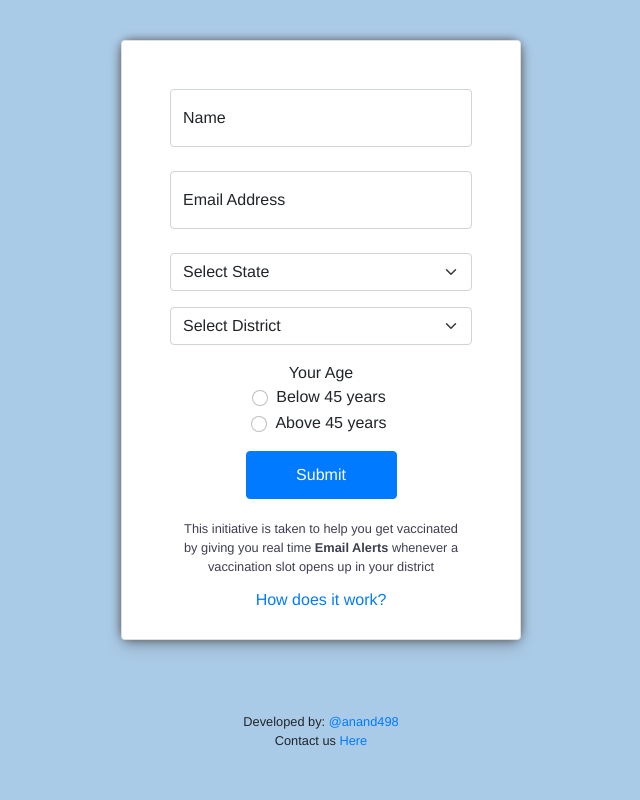
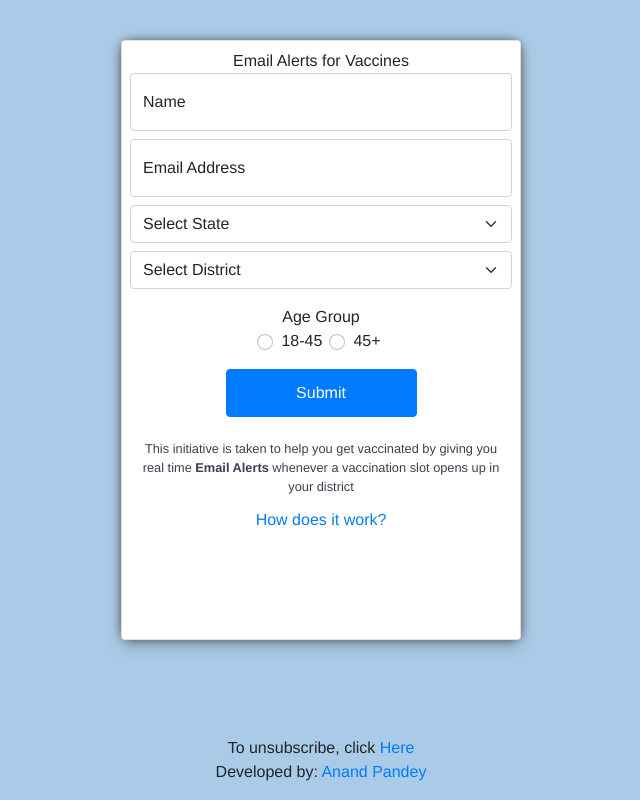
Before and after one commit to anand498/cowin-vax-alerts, a FastAPI app: page / in a window 1280 px wide. Shown: the whole page, without its empty margins (319-959 px from the left). Run offline with FastAPI, Linux system fonts and the light colour scheme; some libraries are stand-ins or nearby versions.

Commit message:
modifying htmls for delete modal

```diff
--- a/app/templates/home.html
+++ b/app/templates/home.html
@@ -2,22 +2,23 @@
 
 {% block content %}
 
-
     <center class="form-container" >
-      	<form class="container-fluid card p-5 pb-4 mt-4 mb-5 shadow my-auto bg" onsubmit=" return subscribeUser()" >
-
-			<div class="form-floating mb-4 form-group">
+      	<form class="container-fluid card p-2 pb-5 mt-4 mb-5 shadow my-auto bg" onsubmit=" return subscribeUser()" >
+			<div>
+			<div class="title-text3">Email Alerts for Vaccines</div>
+			</div>
+			<div class="form-floating mb-2 form-group">
 					<input type="text" class="form-control" id="customer-name"  placeholder=" Name" required>
 					<label for="customer-name">Name</label>
 			</div>
 
-			<div class="form-floating mb-4 form-group">
+			<div class="form-floating mb-2 form-group">
 					<input type="email" class="form-control" id="customer-emailid" placeholder=" Email Address" required>
 					<label for="customer-emailid">Email Address</label>
-						<!--<div id="emailHelp" class="form-text">We'll never share your email with anyone else.</div>-->
 			</div>
 
-			<select class="form-select form-select-md mb-3" id="stateSelect" aria-label=".form-select-lg example" onchange="makeSubmenu(this.value)" required>
+			<select class="form-select form-select-md mb-2" id="stateSelect" aria-label=".form-select-lg example" onchange="makeSubmenu(this.value)" required>
+			<label for="stateSelect">Email Address</label>
 						<option value="" disabled selected>Select State</option>
 						<option>Andhra Pradesh</option>
 						<option>Arunachal Pradesh</option>
@@ -56,22 +57,20 @@
 						<option>Uttarakhand</option>
 						<option>West Bengal</option>
 			</select>
-			<select class="form-select form-select-md mb-3"   id="districtSelect" aria-label=".form-select-lg example" required>
+			<select class="form-select form-select-md mb-3" id="districtSelect" aria-label=".form-select-lg example" required>
 					<option selected>Select District</option>
 					<option></option>
 			</select>
 
-			<label class="form-check-label">Your Age</label>
+			<label class="form-check-label">Age Group</label>
+
 
 			<div class="form-check">
 					<input class="form-check-input" type="radio" name="inlineRadioOptions" id="below45"  value="option1" required>
-					<label class="form-check-label" for="below45">Below 45 years</label>
+					<label class="form-check-label" for="below45">18-45</label>&nbsp;&nbsp;&nbsp;&nbsp;&nbsp;&nbsp;
+					<input class="form-check-input" type="radio" name="inlineRadioOptions" id="above45" value="option2" required>
+					<label class="form-check-label" for="above45">45+</label>
 			</div>
-			<div class="form-check">
-					<input class="form-check-input" type="radio" name="inlineRadioOptions" id="above45" value="option2" required>
-					<label class="form-check-label" for="above45">Above 45 years</label>
-			</div>
-
 			<div class="landing-wrap">
 				<button type="submit" class="landing-submit btn btn-primary" id="btnSubmit">Submit</button>
 			</div>
@@ -80,17 +79,43 @@
 				vaccinated by giving you real time <strong>Email Alerts</strong> whenever a vaccination slot
 				opens up in your district
 			</div>
-			<a href="{{ url_for('static', path='/html/howdoesitwork.html') }}" target="_blank">How does it work?</a>
+			<a href="{{ url_for('static', path='/html/howdoesitwork.html') }}" target="_self">How does it work?</a>
+    	</form>
 
-    	</form>
-		<br>
-		<br><br>
+		<br><br><br><br>
+		<div class="footer-text">
+			To unsubscribe, click <a href="#" data-toggle="modal" data-target="#exampleModal">Here</a><br>
 		<div>
-
-				<small>Developed by: <a href="https://github.com/anand498" target="_blank">@anand498</a></small><br>
-				<small>Contact us  <a href="mailto:myvaccinetracker@gmail.com" target="_blank">Here</a></small>
+			<div  class="footer-text">
+				Developed by: <a href="https://linkedin.com/anand498" target="_blank">Anand Pandey</a><br>
 			</div>
 
     </center>
 
+
+<div class="modal fade" id="exampleModal" tabindex="-1" role="dialog" aria-labelledby="exampleModalLabel" aria-hidden="true">
+  <div class="modal-dialog" role="document">
+    <div class="modal-content">
+      <div class="modal-header">
+        <h5 class="modal-title" id="exampleModalLabel">Unsubscribe Mail Request</h5>
+        <button type="button" class="close" data-dismiss="modal" aria-label="Close">
+          <span aria-hidden="true">&times;</span>
+        </button>
+      </div>
+      <div class="modal-body">
+        <form onsubmit=" return unsubscribeUser()" >
+         	<div class="form-floating mb-2 form-group">
+				<input type="email" class="form-control" id="unsubscribe-customer-emailid" placeholder="Email Address" required>
+				<label for="unsubscribe-customer-emailid">Email Address</label>
+			</div>
+        	<button type="button" class="btn btn-secondary" data-dismiss="modal">Close</button>
+        	<button type="submit" class="btn btn-primary">Unsubscribe</button>
+        </form>
+      </div>
+
+    </div>
+  </div>
+</div>
+
+
 {% endblock %}
--- a/app/templates/layout.html
+++ b/app/templates/layout.html
@@ -1,18 +1,20 @@
 <html>
     <head>
-        <title>Vaccine Tracker</title>
+        <title>Get Email alerts for vaccination slots in India</title>
         <meta http-equiv="X-UA-Compatible" content="IE=edge">
         <meta charset="utf-8">
         <meta name="viewport" content="width=device-width, initial-scale=1">
         <link href="{{ url_for('static', path='/css/global.css') }}" rel="stylesheet" type="text/css">
         <link href="https://cdn.jsdelivr.net/npm/bootstrap@5.0.1/dist/css/bootstrap.min.css" rel="stylesheet" integrity="sha384-+0n0xVW2eSR5OomGNYDnhzAbDsOXxcvSN1TPprVMTNDbiYZCxYbOOl7+AMvyTG2x" crossorigin="anonymous">
         <script src="https://cdn.jsdelivr.net/npm/bootstrap@5.0.1/dist/js/bootstrap.bundle.min.js" integrity="sha384-gtEjrD/SeCtmISkJkNUaaKMoLD0//ElJ19smozuHV6z3Iehds+3Ulb9Bn9Plx0x4" crossorigin="anonymous"></script>
-
+        <link rel="icon" type="image/png" href="https://example.com/favicon.png"/>
         <link rel="stylesheet" href="https://maxcdn.bootstrapcdn.com/bootstrap/4.0.0/css/bootstrap.min.css" integrity="sha384-Gn5384xqQ1aoWXA+058RXPxPg6fy4IWvTNh0E263XmFcJlSAwiGgFAW/dAiS6JXm" crossorigin="anonymous">
+        <script src="https://code.jquery.com/jquery-3.3.1.slim.min.js" integrity="sha384-q8i/X+965DzO0rT7abK41JStQIAqVgRVzpbzo5smXKp4YfRvH+8abtTE1Pi6jizo" crossorigin="anonymous"></script>
+        <script src="https://cdnjs.cloudflare.com/ajax/libs/popper.js/1.14.7/umd/popper.min.js" integrity="sha384-UO2eT0CpHqdSJQ6hJty5KVphtPhzWj9WO1clHTMGa3JDZwrnQq4sF86dIHNDz0W1" crossorigin="anonymous"></script>
+        <script src="https://stackpath.bootstrapcdn.com/bootstrap/4.3.1/js/bootstrap.min.js" integrity="sha384-JjSmVgyd0p3pXB1rRibZUAYoIIy6OrQ6VrjIEaFf/nJGzIxFDsf4x0xIM+B07jRM" crossorigin="anonymous"></script>
         <script src="//ajax.googleapis.com/ajax/libs/jquery/1.11.1/jquery.min.js"></script>
         <script src="{{ url_for('static', path='/js/index.js') }}" type="text/javascript"></script>
         <script src="//cdn.jsdelivr.net/npm/sweetalert2@11"></script>
-
     </head>
 
     <body>
```
